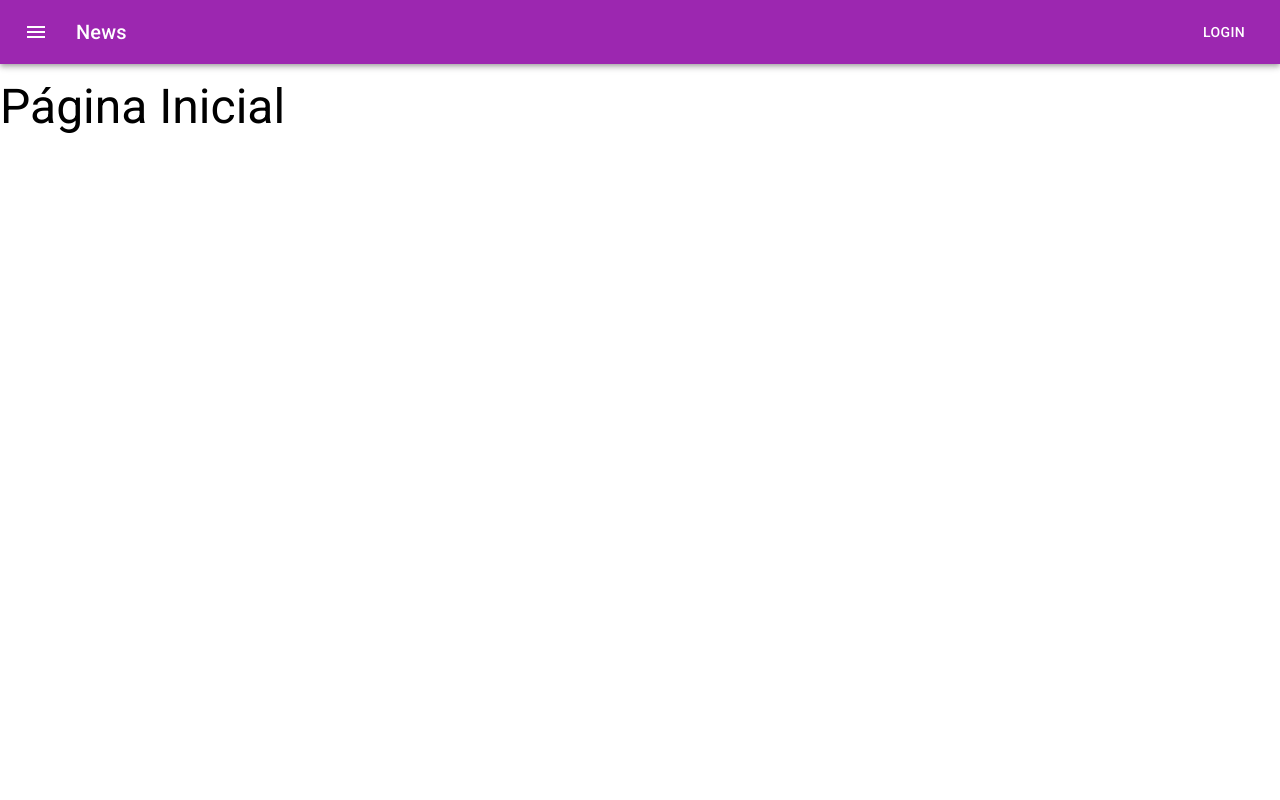
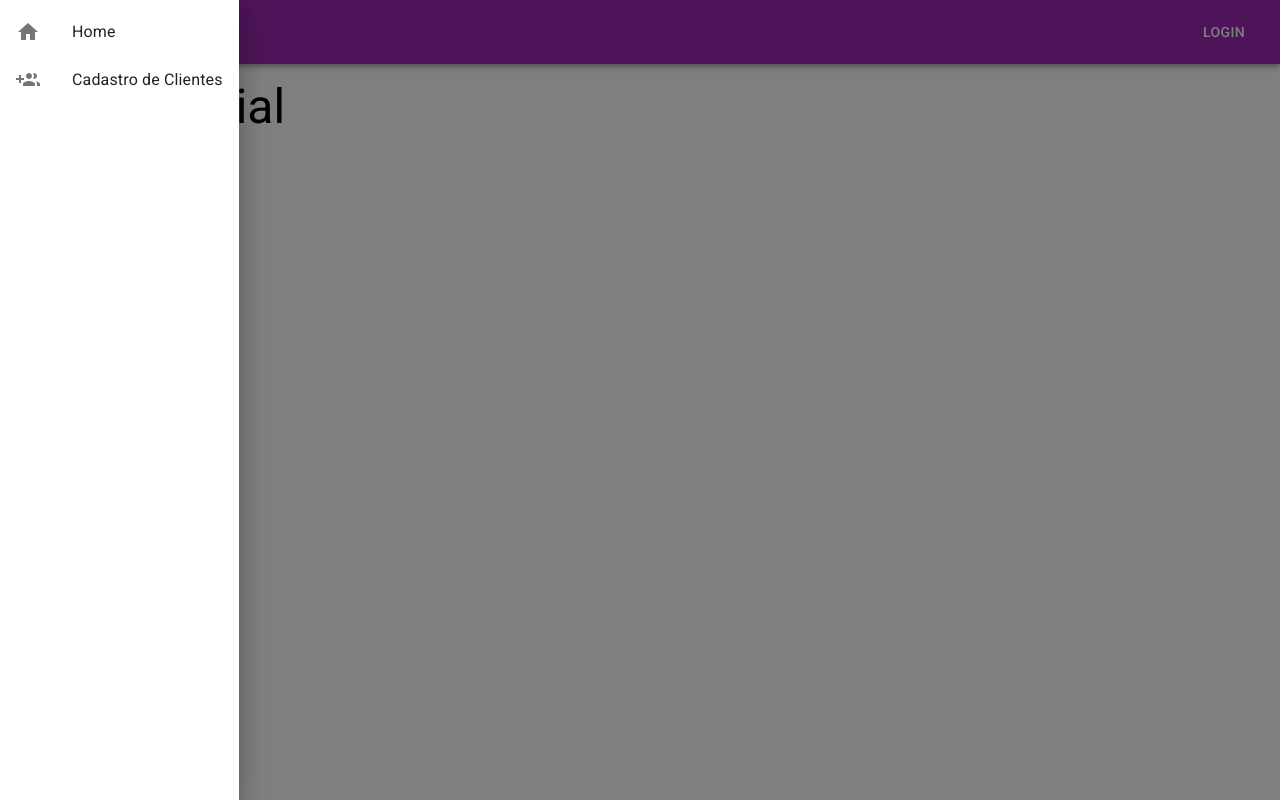
Before and after one commit to leticiaconservani17/react-app-api, a React (Create React App) app: page / in a window 1280 px wide. Both pictures are taken after a click on the button "menu". Built offline with nearby package versions, Linux system fonts and the light colour scheme.

Commit message:
adicionando navegação e menu Drawer

```diff
--- a/src/App.js
+++ b/src/App.js
@@ -13,18 +13,20 @@
 
 const App = () => {
   return (
+
+    <Router>
         <TemplateDefault>
-      <Router>
           <Switch>
-          <Route path="/Customers">
+            <Route path="/customers">
               <Page title="Clientes" Component={Customers}/>
             </Route>
             <Route path="/">
               <Page title="Página Inicial" Component={Home}/>
             </Route>
           </Switch>
+        </TemplateDefault>
     </Router>
-    </TemplateDefault>
+
   )
 }
 
--- a/src/partials/Header/Header.js
+++ b/src/partials/Header/Header.js
@@ -1,26 +1,48 @@
-
+import { useState } from 'react'
 import {
     AppBar,
     Toolbar,
     Typography,
     Button,
     IconButton,
+    Drawer,
+    List,
+    ListItem,
+    ListItemIcon,
+    ListItemText,
 } from '@material-ui/core'
 
-import MenuIcon from '@material-ui/icons/Menu';
+import {
+    useHistory
+} from 'react-router-dom'
+
+import MenuIcon from '@material-ui/icons/Menu'
+import HomeIcon from '@material-ui/icons/Home'
+import ClientCad from '@material-ui/icons/GroupAdd'
 
 import React from 'react'
 
-import useStyles from './Header.style';
+import useStyles from './Header.style'
 
 const Header = () => {
-    const classes = useStyles();
+    const classes = useStyles()
+    const history = useHistory()
+    const [ menuOpen, setMenuOpen ] = useState(false)
+
+    const handleToggleMenu = () => {
+        setMenuOpen(!menuOpen)
+    }
+
+    const handleMenuClick = route => {
+        history.push(route)
+        handleToggleMenu()
+    }
+
     return(
         <>
-           <div className={classes.root}>
                 <AppBar position="static">
                     <Toolbar>
-                    <IconButton edge="start" className={classes.menuButton} color="inherit" aria-label="menu">
+                    <IconButton edge="start" className={classes.menuButton} color="inherit" aria-label="menu" onClick={() => handleToggleMenu()}>
                         <MenuIcon />
                     </IconButton>
                     <Typography variant="h6" className={classes.title}>
@@ -29,7 +51,22 @@
                     <Button color="inherit">Login</Button>
                     </Toolbar>
                 </AppBar>
-            </div>
+                <Drawer open={menuOpen} onClose={() => handleToggleMenu()}>
+                    <List>
+                        <ListItem button onClick={() => handleMenuClick('/')}>
+                            <ListItemIcon>
+                                <HomeIcon/>
+                            </ListItemIcon>
+                            <ListItemText>Home</ListItemText>
+                        </ListItem>
+                        <ListItem button onClick={() => handleMenuClick('/customers')}>
+                            <ListItemIcon>
+                                <ClientCad/>
+                            </ListItemIcon>
+                            <ListItemText>Cadastro de Clientes</ListItemText>
+                        </ListItem>
+                    </List>
+                </Drawer>
         </>
     )
 }
```
Lines whose indentation alone changed are shown as unchanged.
